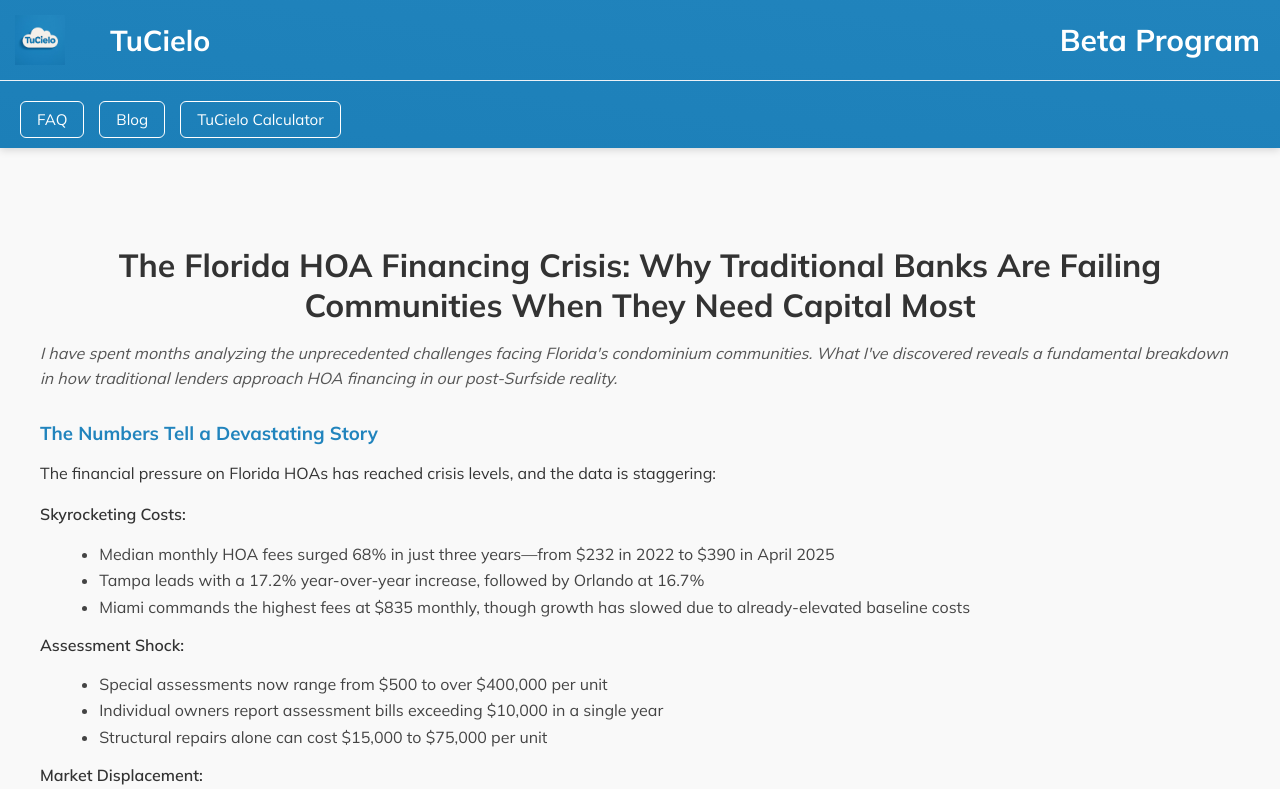
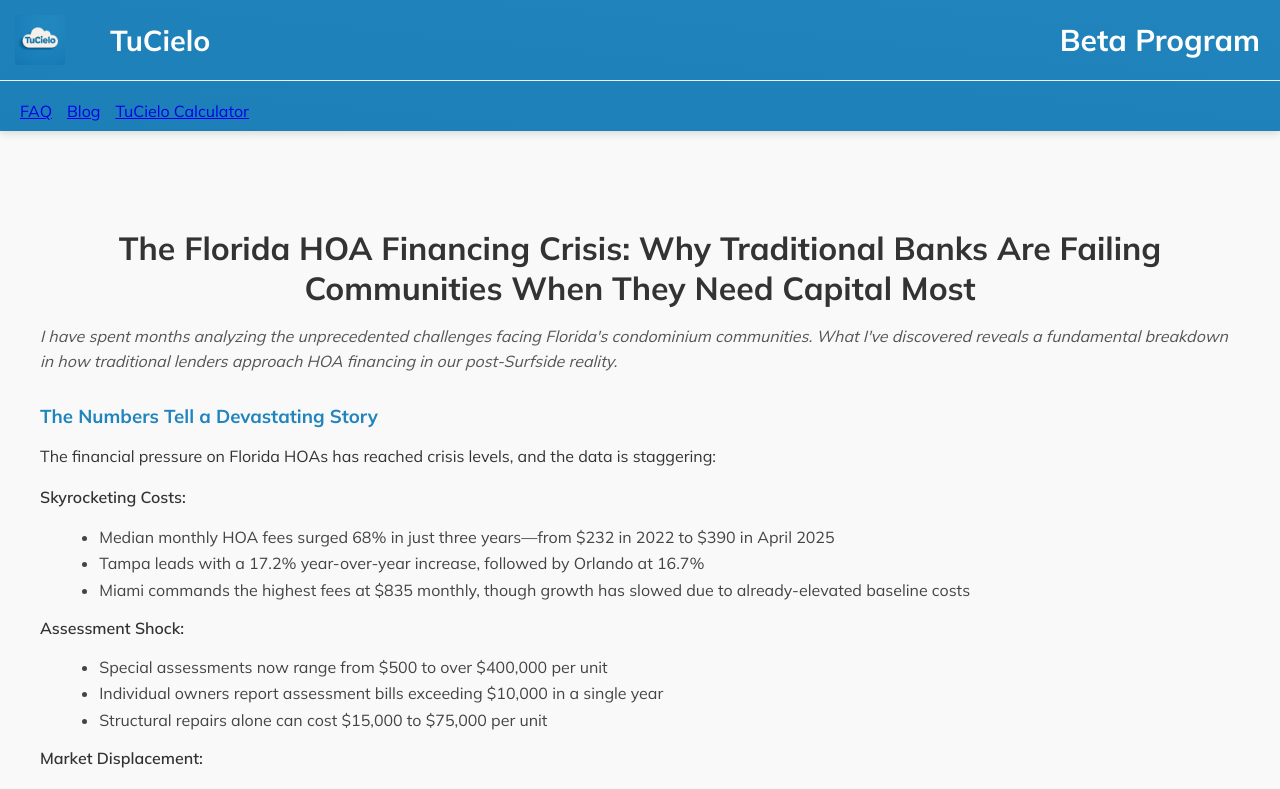
Before and after one commit to MetaCapFin/tu-cielo-site, a React (Create React App) app: page /blogposts in a window 1280 px wide. Shown: the top 789 px of the page. Built offline with nearby package versions, Linux system fonts and the light colour scheme.

Commit message:
Update blogposts.jsx

```diff
--- a/src/blogposts.jsx
+++ b/src/blogposts.jsx
@@ -60,15 +60,9 @@ const BlogPosts = () => {
       </div>
     </div>
     <div className="header-bottom">
-          <Link to="/faq">
-            <button className="header-button">FAQ</button>
-          </Link>
-          <Link to="/blogposts">
-            <button className="header-button">Blog</button>
-          </Link>
-          <Link to="/contractor-proposal-tool">
-            <button className="header-button">TuCielo Calculator</button>
-          </Link>
+      <Link to="/faq" className="header-button-link">FAQ</Link>
+      <Link to="/blogposts" className="header-button-link">Blog</Link>
+      <Link to="/contractor-proposal-tool" className="header-button-link">TuCielo Calculator</Link>
     </div>
   </header>
 
```
Lines whose indentation alone changed are shown as unchanged.
